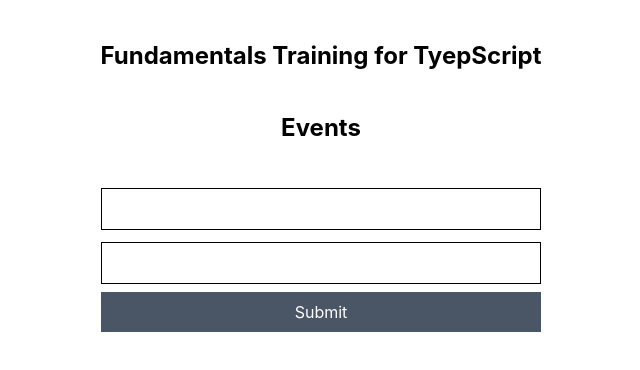
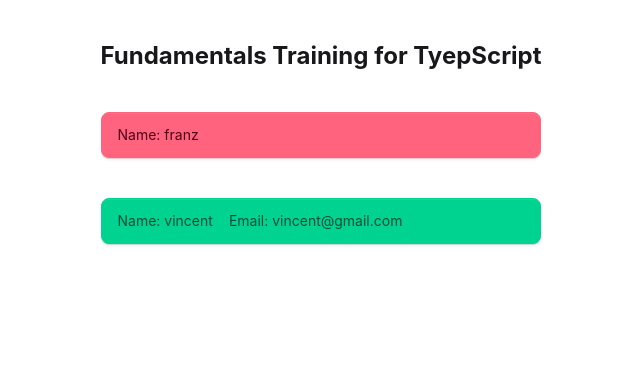
Before and after one commit to FranzVincentTogonon26/TypeScript-Training, a React (Vite) app: page / in a window 1280 px wide. Shown: the top 370 px of the page, without its empty margins (319-959 px from the left). Built offline with nearby package versions, Linux system fonts and the light colour scheme.

Commit message:
challnage complete

```diff
--- a/package.json
+++ b/package.json
@@ -23,6 +23,7 @@
     "@types/react": "^19.2.14",
     "@types/react-dom": "^19.2.3",
     "@vitejs/plugin-react": "^6.0.1",
+    "daisyui": "^5.5.19",
     "eslint": "^10.3.0",
     "eslint-config-prettier": "^10.1.8",
     "eslint-plugin-prettier": "^5.5.5",
--- a/src/App.tsx
+++ b/src/App.tsx
@@ -1,5 +1,5 @@
 // import Component from './components/props';
-import Component from './components/events';
+import Component from './components/challange';
 
 function App() {
   return (
@@ -19,7 +19,11 @@
         {/* <Component /> */}
 
         {/* Events */}
-        <Component />
+        {/* <Component /> */}
+
+        {/* Challange */}
+        <Component type="basic" name="franz" />
+        <Component type="advanced" name="vincent" email="vincent@gmail.com" />
       </div>
     </div>
   );
--- /dev/null
+++ b/src/components/challange.tsx
@@ -0,0 +1,23 @@
+type NameProps = {
+  type: 'basic' | 'advanced';
+  name: string;
+  email?: string;
+};
+
+function Component(pros: NameProps) {
+  const { type, name, email } = pros;
+
+  const alertType = type === 'basic' ? 'alert-error' : 'alert-success';
+  const classname = `alert ${alertType}`;
+
+  return (
+    <div className="space-y-4">
+      <div className={classname}>
+        <p>Name: {name}</p>
+        {email && <p>Email: {email}</p>}
+      </div>
+    </div>
+  );
+}
+
+export default Component;
--- a/src/index.css
+++ b/src/index.css
@@ -1 +1,2 @@
 @import 'tailwindcss';
+@plugin "daisyui";
```
Also changed, not shown: 1 other file (tests, documents, lock files or other folders).
